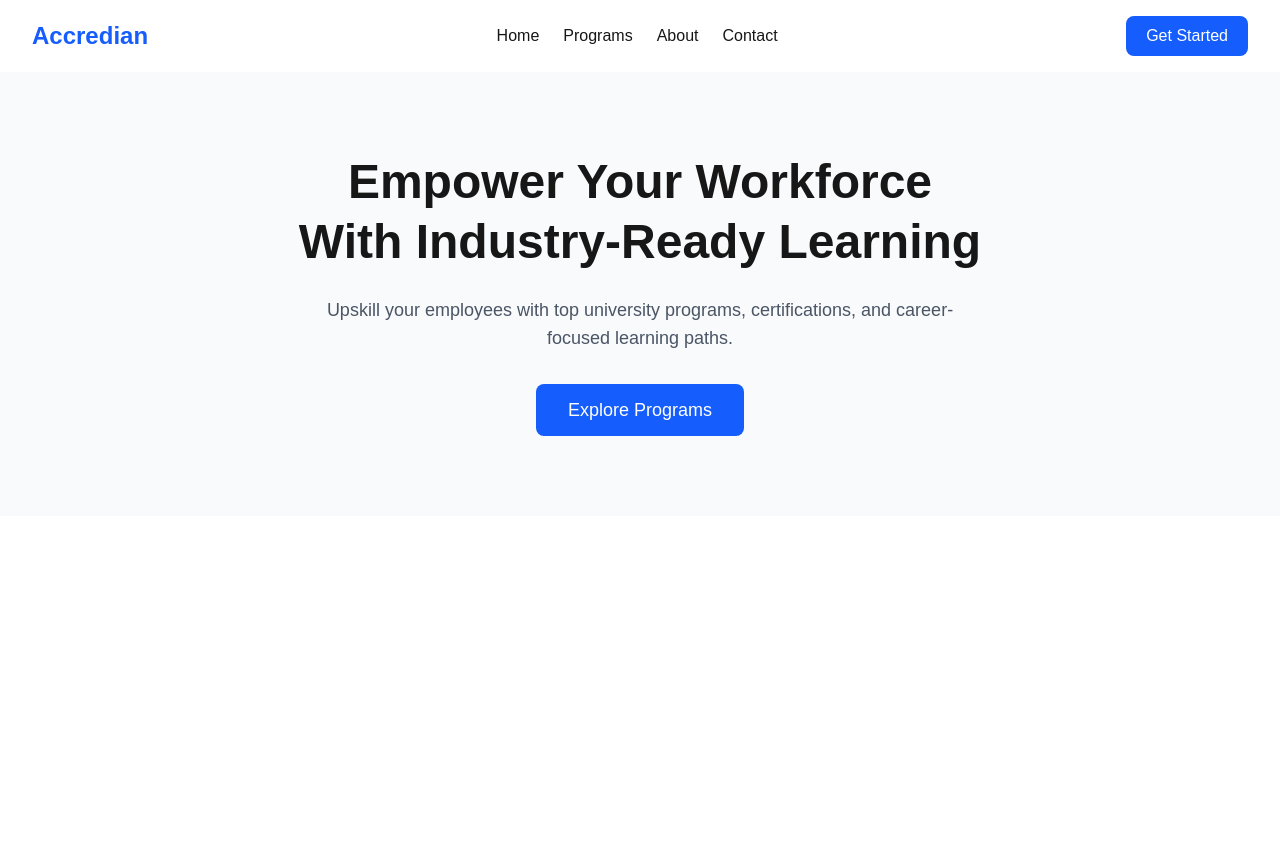
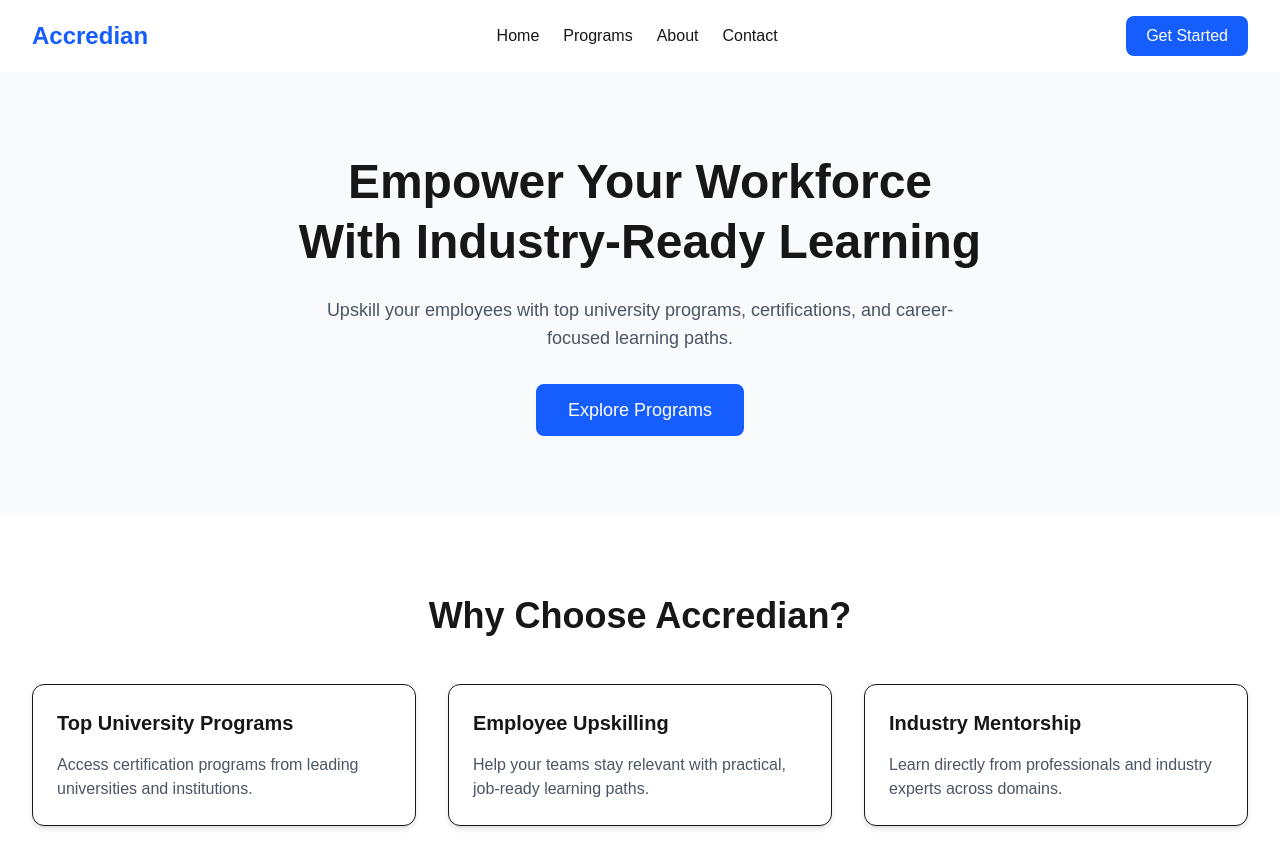
Before and after one commit to Roobika-M/nextjs, a Next.js app in the folder clone-project/: page / in a window 1280 px wide. Shown: the top 868 px of the page. Before the commit the page ends 800 px from the top, so only its background shows below. Built offline with nearby package versions, Linux system fonts and the light colour scheme.

Commit message:
created and added features component in app

```diff
--- a/clone-project/app/page.js
+++ b/clone-project/app/page.js
@@ -2,12 +2,14 @@ import Image from "next/image";
 
 import Navbar from "@/components/Navbar";
 import Hero from "@/components/Hero";
+import Features from "@/components/Features";
 
 export default function Home() {
   return (
     <main>
       <Navbar />
       <Hero />
+      <Features />
     </main>
   );
 }
--- /dev/null
+++ b/clone-project/components/Features.jsx
@@ -0,0 +1,43 @@
+export default function Features() {
+  const features = [
+    {
+      title: "Top University Programs",
+      description:
+        "Access certification programs from leading universities and institutions.",
+    },
+    {
+      title: "Employee Upskilling",
+      description:
+        "Help your teams stay relevant with practical, job-ready learning paths.",
+    },
+    {
+      title: "Industry Mentorship",
+      description:
+        "Learn directly from professionals and industry experts across domains.",
+    },
+  ];
+
+  return (
+    <section className="px-8 py-20">
+      <h2 className="text-4xl font-bold text-center mb-12">
+        Why Choose Accredian?
+      </h2>
+
+      <div className="grid md:grid-cols-3 gap-8">
+        {features.map((item, index) => (
+          <div
+            key={index}
+            className="p-6 rounded-xl shadow-md border bg-white"
+          >
+            <h3 className="text-xl font-semibold mb-4">
+              {item.title}
+            </h3>
+            <p className="text-gray-600">
+              {item.description}
+            </p>
+          </div>
+        ))}
+      </div>
+    </section>
+  );
+}
```
